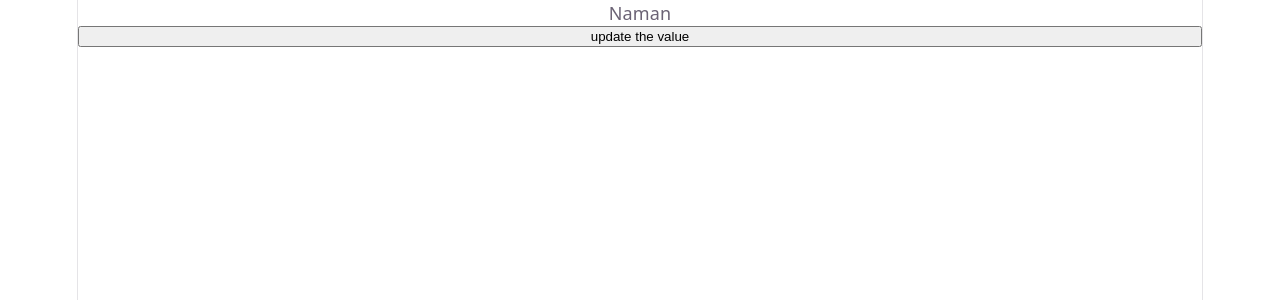
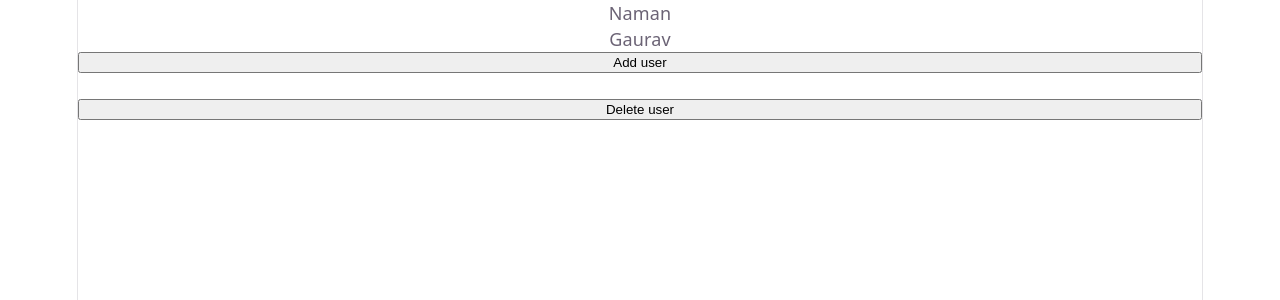
Before and after one commit to telusko-aliens/react-complete-course, a React (Vite) app in the folder module-04-hooks-and-state/: page / in a window 1280 px wide. Shown: the top 300 px of the page. Built offline with nearby package versions, Linux system fonts and the light colour scheme.

Commit message:
Module 04 Topic 10: Arrays in State

```diff
--- a/module-04-hooks-and-state/src/App.jsx
+++ b/module-04-hooks-and-state/src/App.jsx
@@ -2,29 +2,41 @@ import { useState } from "react";
 import "./App.css";
 
 function App() {
-  const [user, setUser] = useState({
-    name: "Naman",
-    role: "Developer",
-    Address: {
-      city: "Mumbai",
-      country: "India",
-    },
-  });
+  // const [user, setUser] = useState(['Naman', 'Gaurav', 'Cyp']);  {/* to update user */}
+  const [user, setUser] = useState([
+    { id: 1, name: "Naman" },
+    { id: 2, name: "Gaurav" },
+  ]);
 
-  function handleValue() {
-    setUser({
-      ...user,
-      Address: {
-        ...user.Address,
-        city: "Indore",
+  // const handleUpdate = () => {
+
+  //   const updatedUser = [...user]
+  //   updatedUser[0] = 'Rahul'
+  //   setUser(updatedUser)
+
+  // }
+  const handleAdd = () => {
+    setUser((prevItems) => [
+      ...prevItems,
+      {
+        id: 3,
+        name: "cyp",
       },
-      name: "Gaurav",
-    });
-  }
+    ]);
+  };
+
+  const handleDelete = (id) => {
+    setUser(user.filter((item) => item.id !== id));
+  };
   return (
     <>
-      <p>{user.name}</p>
-      <button onClick={handleValue}>update the value</button>
+      {/* <p>{user[0]}</p> */} {/* updated user */}
+      {/* <button onClick={handleUpdate}>Update user</button> <br /> */}
+      {user.map((item) => (
+        <p key={item.id}>{item.name}</p>
+      ))}
+      <button onClick={handleAdd}>Add user</button> <br />
+      <button onClick={() => handleDelete(2)}>Delete user</button>
     </>
   );
 }
```
